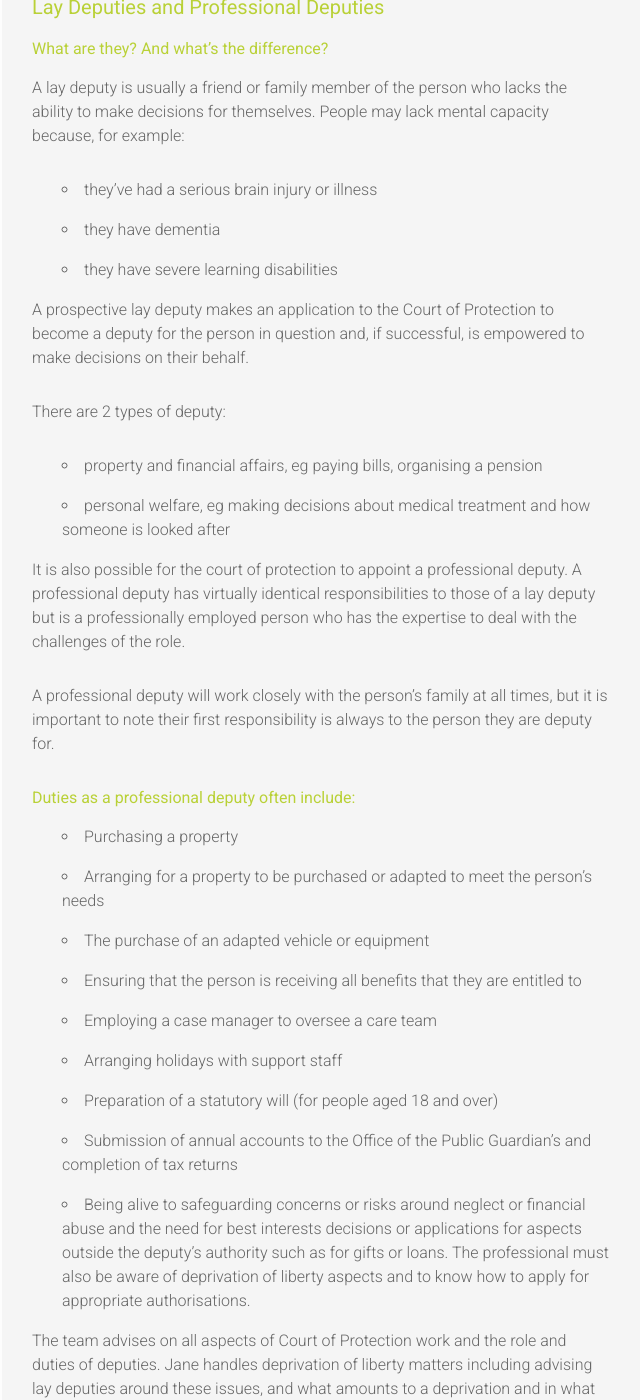
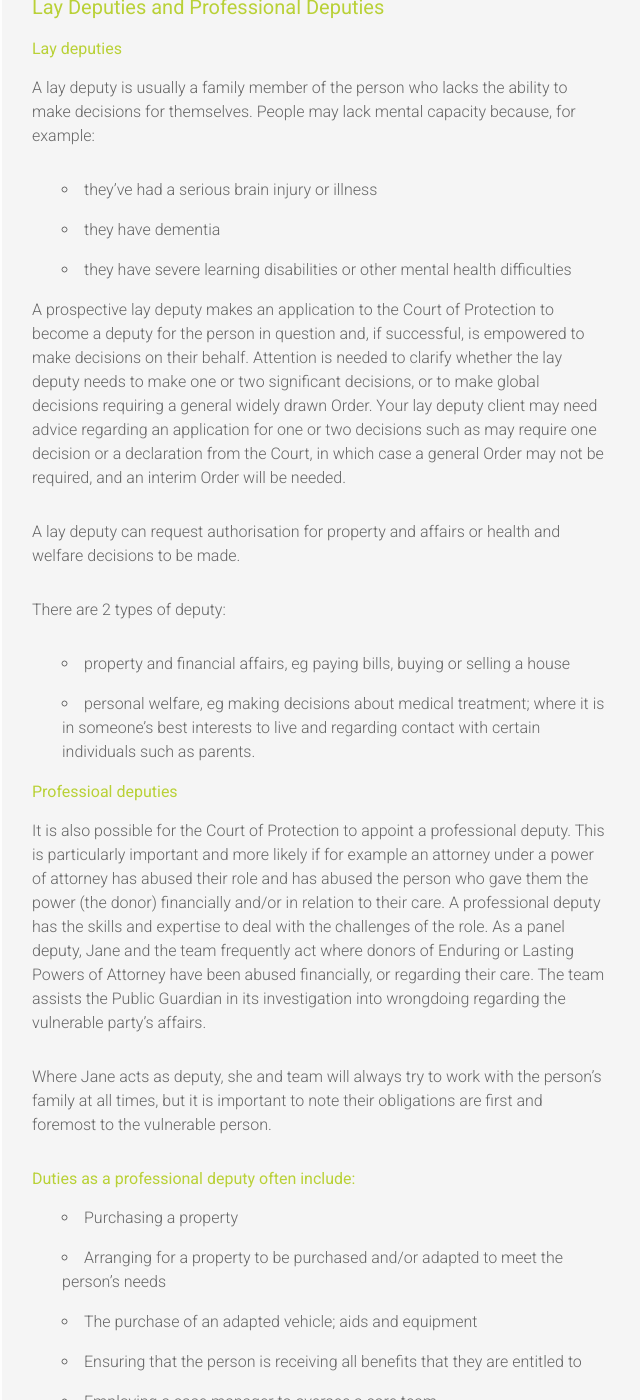
Before and after one commit to timbrazier/jebennettlaw-v2, a Jekyll site: the page built from court-of-protection.html, in a window 1280 px wide and 1400 px high, scrolled down 891 px. Shown: the whole window, without its empty margins (150-790 px from the left). Built offline with Jekyll 4.4.1, drawn with Linux system fonts in a browser that asks for light colours; nearby versions of some CDN libraries; some of the changed text lies outside the part shown.

Commit message:
adds changes from Mike & Jane

```diff
--- a/court-of-protection.html
+++ b/court-of-protection.html
@@ -23,9 +23,9 @@ permalink: /court-of-protection/
 
       <div class="grey">
         <h2 id="deputies">Lay Deputies and Professional Deputies</h2>
-        <h3>What are they? And what’s the difference?</h3>
+        <h3>Lay deputies</h3>
         <p>
-          A lay deputy is usually a friend or family member of the person who lacks the ability to make decisions for themselves. People may lack mental capacity because, for example:
+          A lay deputy is usually a family member of the person who lacks the ability to make decisions for themselves. People may lack mental capacity because, for example:
         </p>
         <ul>
           <li>
@@ -35,31 +35,35 @@ permalink: /court-of-protection/
             they have dementia
           </li>
           <li>
-            they have severe learning disabilities
+            they have severe learning disabilities or other mental health difficulties
           </li>
         </ul>
 
         <p>
-          A prospective lay deputy makes an application to the Court of Protection to become a deputy for the person in question and, if successful, is empowered to make decisions on their behalf.
+          A prospective lay deputy makes an application to the Court of Protection to become a deputy for the person in question and, if successful, is empowered to make decisions on their behalf.  Attention is needed to clarify whether the lay deputy needs to make one or two significant decisions, or to make global decisions requiring a general widely drawn Order.  Your lay deputy client may need advice regarding an application for one or two decisions such as may require one decision or a declaration from the Court, in which case a general Order may not be required, and an interim Order will be needed.
         </p>
 
+        <p>
+          A lay deputy can request authorisation for property and affairs or health and welfare decisions to be made.
+        </p>
         <p>
           There are 2 types of deputy:
         </p>
         <ul>
           <li>
-            property and financial affairs, eg paying bills, organising a pension
+            property and financial affairs, eg paying bills, buying or selling a house
           </li>
           <li>
-            personal welfare, eg making decisions about medical treatment and how someone is looked after
+            personal welfare, eg making decisions about medical treatment; where it is in someone’s best interests to live and regarding contact with certain individuals such as parents.
           </li>
         </ul>
 
+        <h3>Professioal deputies</h3>
         <p>
-          It is also possible for the court of protection to appoint a professional deputy. A professional deputy has virtually identical responsibilities to those of a lay deputy but is a professionally employed person who has the expertise to deal with the challenges of the role.
+          It is also possible for the Court of Protection to appoint a professional deputy. This is particularly important and more likely if for example an attorney under a power of attorney has abused their role and has abused the person who gave them the power (the donor) financially and/or in relation to their care.  A professional deputy has the skills and expertise to deal with the challenges of the role.  As a panel deputy, Jane and the team frequently act where donors of Enduring or Lasting Powers of Attorney have been abused financially, or regarding their care.  The team assists the Public Guardian in its investigation into wrongdoing regarding the vulnerable party’s affairs.
         </p>
         <p>
-          A professional deputy will work closely with the person’s family at all times, but it is important to note their first responsibility is always to the person they are deputy for.
+          Where Jane acts as deputy, she and team will always try to work with the person’s family at all times, but it is important to note their obligations are first and foremost to the vulnerable person.
         </p>
 
         <h3>Duties as a professional deputy often include:</h3>
@@ -68,10 +72,10 @@ permalink: /court-of-protection/
             Purchasing a property
           </li>
           <li>
-            Arranging for a property to be purchased or adapted to meet the person’s needs
+            Arranging for a property to be purchased and/or adapted to meet the person’s needs
           </li>
           <li>
-            The purchase of an adapted vehicle or equipment
+            The purchase of an adapted vehicle; aids and equipment
           </li>
           <li>
             Ensuring that the person is receiving all benefits that they are entitled to
@@ -83,17 +87,20 @@ permalink: /court-of-protection/
             Arranging holidays with support staff
           </li>
           <li>
-            Preparation of a statutory will (for people aged 18 and over)
+            Preparation of a Will or a statutory Will (for people aged 18 and over)
           </li>
           <li>
-            Submission of annual accounts to the Office of the Public Guardian’s and completion of tax returns
+            Submission of annual accounts to the Office of the Public Guardian and arranging for the completion of annual tax returns as appropriate
           </li>
           <li>
-            Being alive to safeguarding concerns or risks around neglect or financial abuse and the need for best interests decisions or applications for aspects outside the deputy’s authority such as for gifts or loans.  The professional must also be aware of deprivation of liberty aspects and to know how to apply for appropriate authorisations.
+            Being alive to safeguarding concerns or risks around neglect or financial abuse and the need for best interests decisions or applications for aspects outside the deputy’s authority such as for gifts or loans. The professional must also be aware of deprivation of liberty aspects and to advise where appropriate for necessary legal authorisations.
           </li>
         </ul>
         <p>
-          The team advises on all aspects of Court of Protection work and the role and duties of deputies.  Jane handles deprivation of liberty matters including advising lay deputies around these issues, and what amounts to a deprivation and in what circumstances and where etc.
+          The team advises on all aspects of Court of Protection work and the role and duties of deputies. Jane handles deprivation of liberty matters including advising lay deputies around these issues, and what amounts to a deprivation and in what circumstances.
+        </p>
+        <p>
+          Jane and the team also adhere to the regulatory guidance released by the Public Guardian, which requires proposed expenditure and prospective annual costs to be submitted to the Office of the Public Guardian a year in advance, and is alive to the need to review capacity in accordance with the Code of Practice which accompanies the Mental Capacity Act 2005.  In particular, they consider on an ongoing basis whether deputyship is still required, or whether the person may or should be discharged from the auspices of the Court of Protection.
         </p>
       </div>
       {% include lay-dep-story-quote.html %}
--- a/elderly-client-law.html
+++ b/elderly-client-law.html
@@ -10,7 +10,7 @@ permalink: /elderly-client-law/
         We offer a full range of advice to the elderly client, including Lasting Powers of Attorney; Wills; advice regarding care in the home, or the community; establishing what the Local Authority can or should be offering you; and how funding problems can be resolved whether it be via claims to the Local Authority or the NHS commissioning body, or both. Where necessary, we will also advise you on equity release schemes to the extent that there are implications regarding funding your current/future care. We can also advise you regarding the terms of your, or your loved one’s, care home contract.
       </p>
       <p>
-        A Lasting Power of Attorney (LPA) is a legal tool that allows you to appoint someone to make certain decisions on your behalf. This replaced the Enduring Power of Attorney in 2007. There are two types. The appointed person can manage your property and finances for you and/or your health and welfare. These powers are transferred to the attorney in the future should you reach a point where you are no longer able to make decisions for yourself.
+        If you need to give someone else the right  to make specific decisions on your behalf, you can use a legal device known as A Lasting Power of Attorney (LPA). This replaced the Enduring Power of Attorney in 2007. There are two types. The appointed person can manage your property and finances for you and/or your health and welfare. These powers are transferred to the attorney in the future should you reach a point where you are no longer able to make decisions for yourself.
       </p>
       <p>
         In addition, we offer advice on trusts for grandchildren as a tax-efficient vehicle to plan for the longer term, and where necessary we can act as certificate providers under Lasting Powers of Attorney. We will offer to review your Will where we may be working with you on other matters, as a matter of course.
```
Also changed, not shown: 2 other files.
